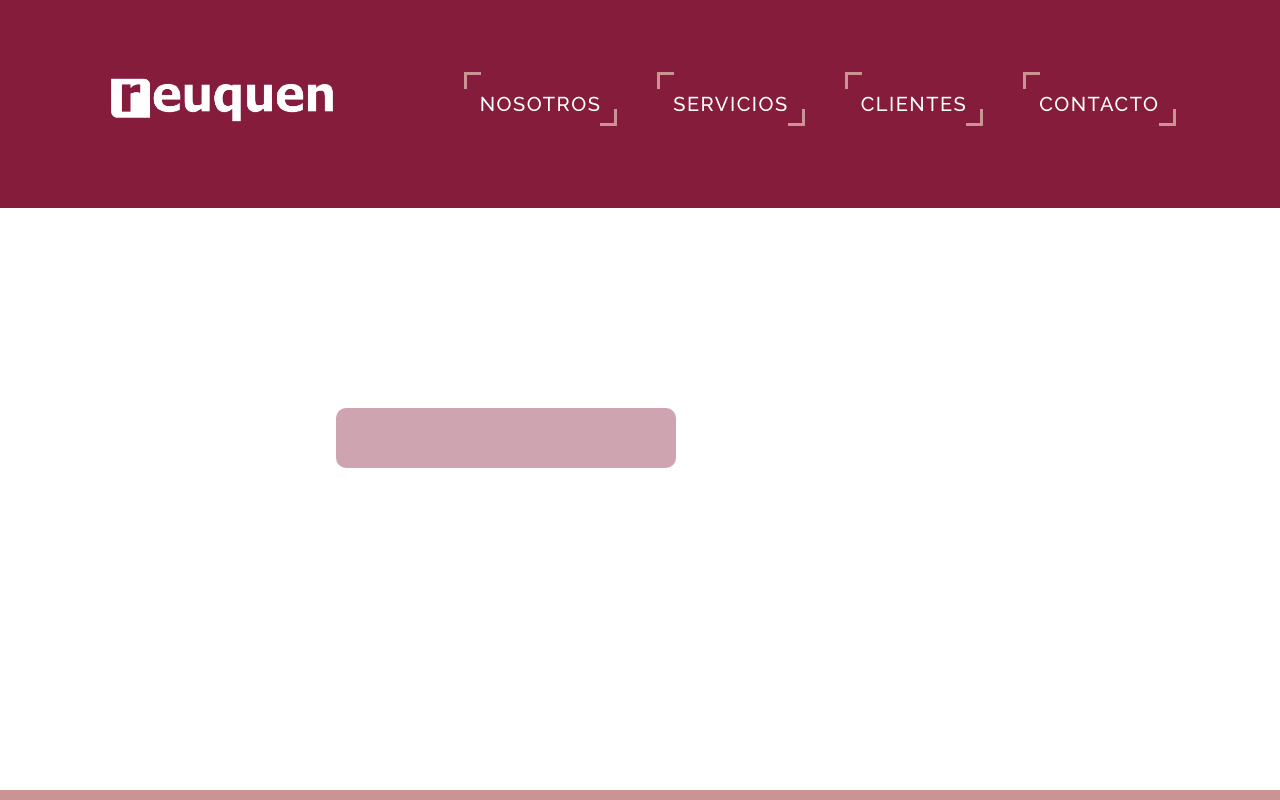
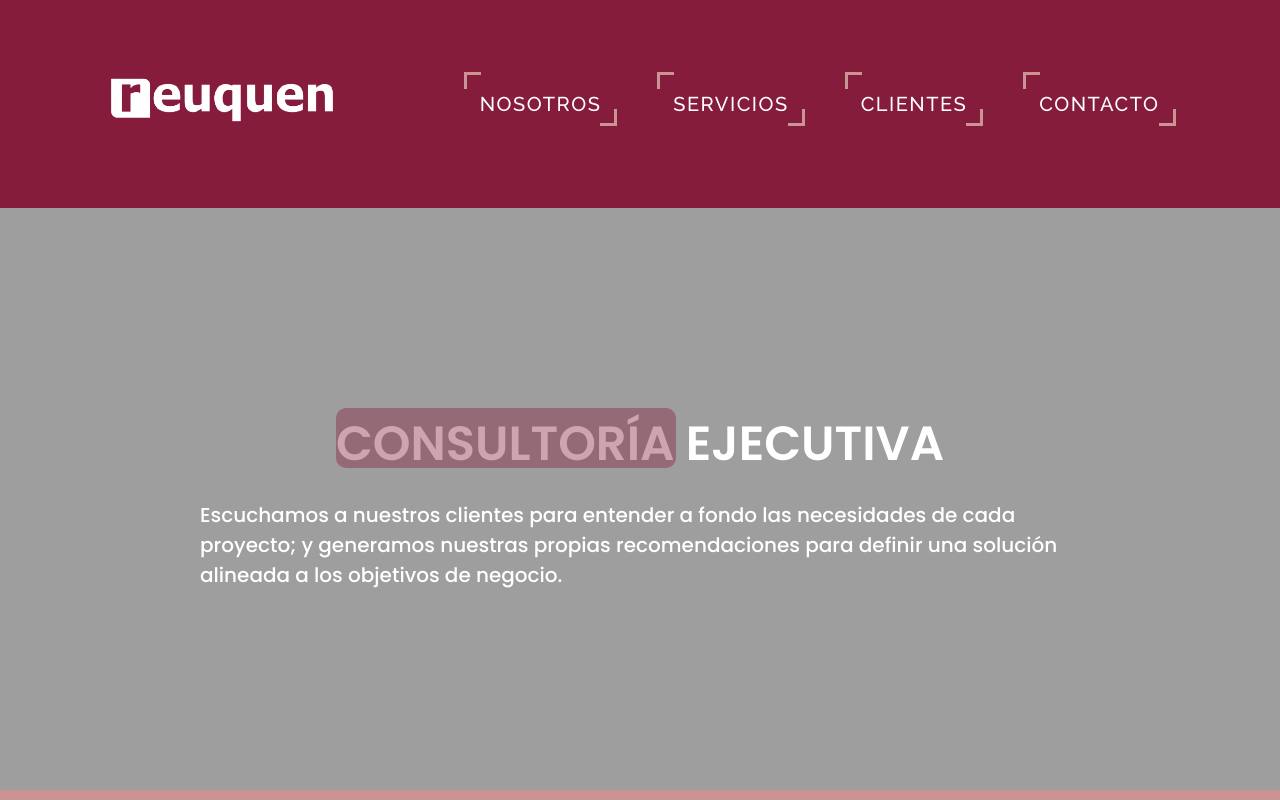
Before and after one commit to brianrigo/PreEntrega2-Rigoli, a website: page servicios.html in a window 1280 px wide. Shown: the top 800 px of the page. Drawn offline with Linux system fonts and the light colour scheme; the site is published under a folder, as on GitHub Pages, so addresses that start at the root find nothing.

Commit message:
se modifica carga de background para repositorio git

```diff
--- a/scss/pages/_servicios.scss
+++ b/scss/pages/_servicios.scss
@@ -1,7 +1,7 @@
 /* ::: PAGE SERVICIOS :::*/
 
 .section-servicios {
-    background-image: url(/img/7.png);
+    background-image: url(../img//7.png);
     top: auto;
     width: 100%;
     height: 100%;
```
Also changed, not shown: servicios.html (+1 -1 lines), css/translated.css.
